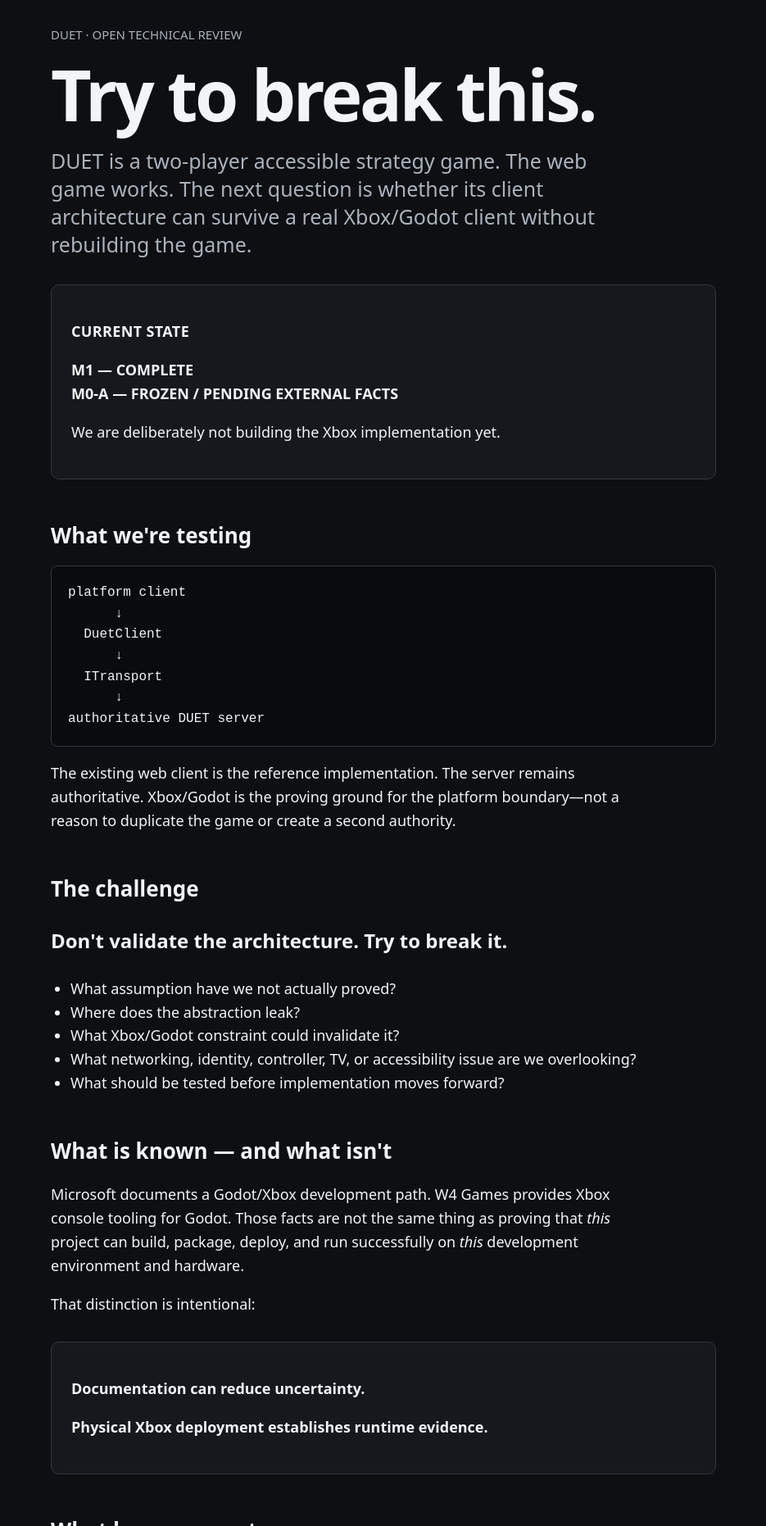
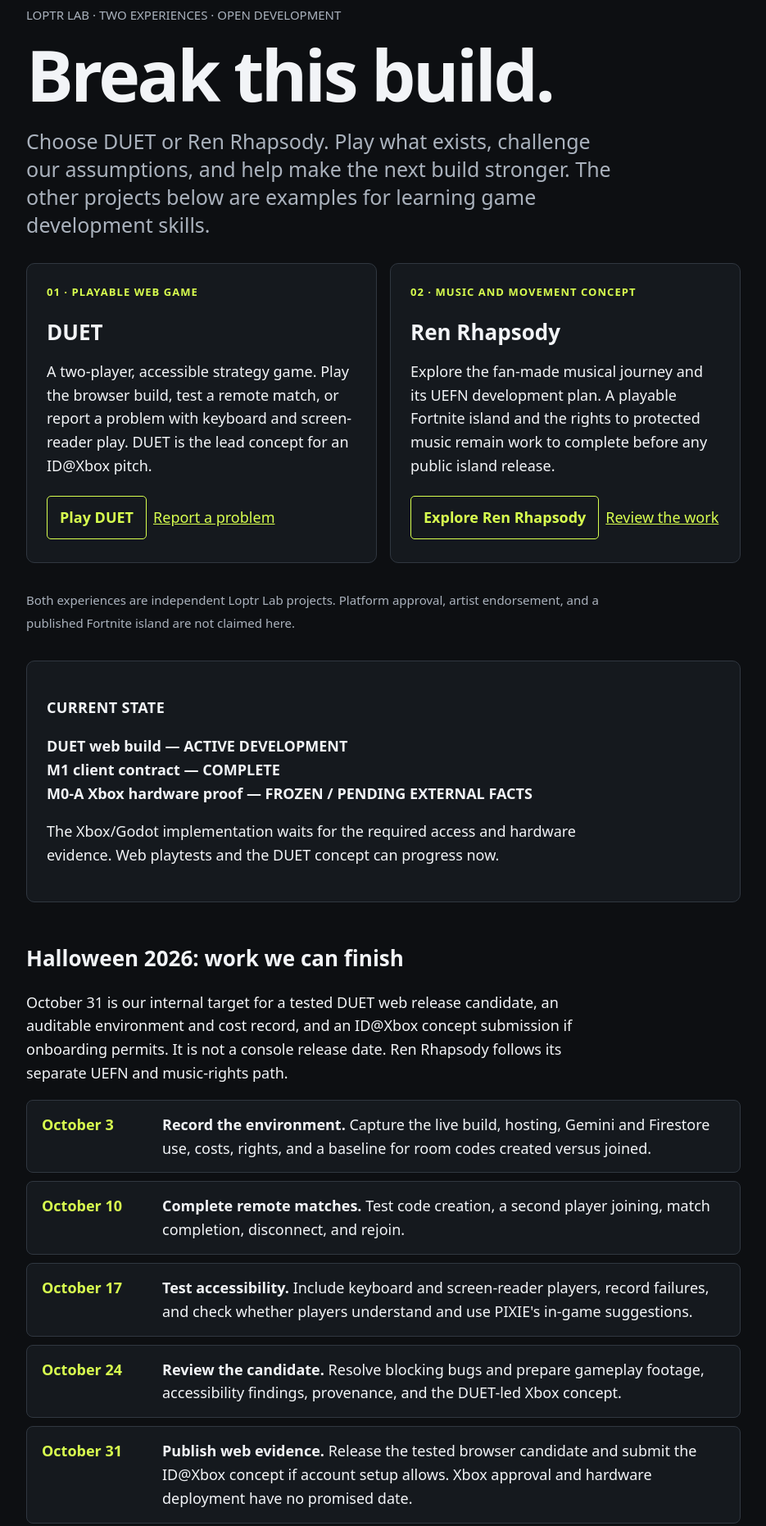
Before and after one commit to Loptr-Lab/duet-solo-hackathon, a website: page duet-review.html in a window 1280 px wide. Shown: the part 63-1925 px from the top of the page at 82% size, without its empty margins (172-1107 px from the left). Drawn offline with Linux system fonts and the light colour scheme.

Commit message:
Update review page with two choices and October milestones (#62)

```diff
--- a/duet-review.html
+++ b/duet-review.html
@@ -3,12 +3,12 @@
 <head>
 <meta charset="utf-8">
 <meta name="viewport" content="width=device-width, initial-scale=1">
-<title>DUET — Mission Control</title>
-<meta name="description" content="An open technical review of DUET's platform-neutral client architecture and proposed Xbox/Godot proving ground.">
+<title>Break This Build | DUET and Ren Rhapsody</title>
+<meta name="description" content="Choose DUET or Ren Rhapsody. Break the build, learn a skill, and follow Loptr Lab’s Halloween 2026 milestones.">
 <style>
 :root{color-scheme:dark;--bg:#0d0f12;--panel:#15191e;--text:#f2f4f7;--muted:#aab2bd;--line:#303740;--accent:#d8ff4f}
 *{box-sizing:border-box}body{margin:0;background:var(--bg);color:var(--text);font:18px/1.6 system-ui,-apple-system,BlinkMacSystemFont,"Segoe UI",sans-serif}
-main{max-width:860px;margin:0 auto;padding:72px 24px 96px}h1{font-size:clamp(48px,9vw,86px);line-height:.95;margin:0 0 24px;letter-spacing:-.04em}
+main{max-width:920px;margin:0 auto;padding:48px 24px 96px}h1{font-size:clamp(48px,9vw,86px);line-height:.95;margin:0 0 24px;letter-spacing:-.04em}
 h2{font-size:26px;margin:48px 0 12px}p{max-width:720px}a{color:var(--accent)}.lede{font-size:25px;line-height:1.35;color:var(--muted);max-width:720px}
 .callout{border:1px solid var(--line);background:var(--panel);padding:24px;margin:32px 0;border-radius:10px}
 pre{overflow:auto;background:#090b0d;border:1px solid var(--line);padding:20px;border-radius:8px;font-size:16px}
@@ -16,22 +16,40 @@
 small{color:var(--muted)}
 .video-wrap{position:relative;padding-bottom:56.25%;height:0;overflow:hidden;margin:32px 0;border-radius:10px}
 .video-wrap iframe{position:absolute;top:0;left:0;width:100%;height:100%;border:0}
+.paths{display:grid;grid-template-columns:repeat(2,minmax(0,1fr));gap:16px;margin:30px 0}.path{border:1px solid var(--line);background:var(--panel);border-radius:10px;padding:24px}.path h2{font-size:26px;margin:0 0 12px}.path p{margin:0 0 18px}.path .tag{font-size:13px;letter-spacing:.08em;text-transform:uppercase;color:var(--accent);font-weight:700}.path a.action{display:inline-block;padding:11px 15px;border:1px solid var(--accent);border-radius:5px;text-decoration:none;font-weight:700;margin:4px 8px 4px 0}.path a.action:hover,.path a.action:focus-visible{background:var(--accent);color:var(--bg)}.milestones{list-style:none;padding:0;display:grid;gap:10px}.milestones li{border:1px solid var(--line);background:var(--panel);border-radius:8px;padding:15px 18px;display:grid;grid-template-columns:135px 1fr;gap:12px}.milestones time{font-weight:700;color:var(--accent)}.examples{display:flex;gap:10px;flex-wrap:wrap}.examples a{border:1px solid var(--line);border-radius:6px;padding:8px 12px;color:var(--text);text-decoration:none}.examples a:hover,.examples a:focus-visible{border-color:var(--accent);color:var(--accent)}:focus-visible{outline:3px solid var(--accent);outline-offset:3px}@media(max-width:650px){.paths,.milestones li{grid-template-columns:1fr}main{padding:32px 18px 64px}}
 </style>
 </head>
 <body>
 <main>
-<p><small>DUET · OPEN TECHNICAL REVIEW</small></p>
-<h1>Try to break this.</h1>
-<p class="lede">DUET is a two-player accessible strategy game. The web game works. The next question is whether its client architecture can survive a real Xbox/Godot client without rebuilding the game.</p>
+<p><small>LOPTR LAB · TWO EXPERIENCES · OPEN DEVELOPMENT</small></p>
+<h1>Break this build.</h1>
+<p class="lede">Choose DUET or Ren Rhapsody. Play what exists, challenge our assumptions, and help make the next build stronger. The other projects below are examples for learning game development skills.</p>
+<div class="paths" aria-label="Choose an experience">
+  <article class="path"><p class="tag">01 · Playable web game</p><h2>DUET</h2><p>A two-player, accessible strategy game. Play the browser build, test a remote match, or report a problem with keyboard and screen-reader play. DUET is the lead concept for an ID@Xbox pitch.</p><a class="action" href="https://duet.loptrlab.com/">Play DUET</a><a href="https://github.com/Loptr-Lab/duet-solo-hackathon/issues">Report a problem</a></article>
+  <article class="path"><p class="tag">02 · Music and movement concept</p><h2>Ren Rhapsody</h2><p>Explore the fan-made musical journey and its UEFN development plan. A playable Fortnite island and the rights to protected music remain work to complete before any public island release.</p><a class="action" href="https://ibloud.github.io/ren-rhapsody/">Explore Ren Rhapsody</a><a href="https://github.com/ibloud/ren-rhapsody/issues">Review the work</a></article>
+</div>
+<p><small>Both experiences are independent Loptr Lab projects. Platform approval, artist endorsement, and a published Fortnite island are not claimed here.</small></p>
 
 <div class="callout">
 <p class="state">CURRENT STATE</p>
-<p><strong>M1 — COMPLETE</strong><br>
-<strong>M0-A — FROZEN / PENDING EXTERNAL FACTS</strong></p>
-<p>We are deliberately not building the Xbox implementation yet.</p>
+<p><strong>DUET web build — ACTIVE DEVELOPMENT</strong><br>
+<strong>M1 client contract — COMPLETE</strong><br>
+<strong>M0-A Xbox hardware proof — FROZEN / PENDING EXTERNAL FACTS</strong></p>
+<p>The Xbox/Godot implementation waits for the required access and hardware evidence. Web playtests and the DUET concept can progress now.</p>
 </div>
 
-<h2>What we're testing</h2>
+<h2 id="halloween-plan">Halloween 2026: work we can finish</h2>
+<p>October 31 is our internal target for a tested DUET web release candidate, an auditable environment and cost record, and an ID@Xbox concept submission if onboarding permits. It is not a console release date. Ren Rhapsody follows its separate UEFN and music-rights path.</p>
+<ol class="milestones">
+<li><time datetime="2026-10-03">October 3</time><span><strong>Record the environment.</strong> Capture the live build, hosting, Gemini and Firestore use, costs, rights, and a baseline for room codes created versus joined.</span></li>
+<li><time datetime="2026-10-10">October 10</time><span><strong>Complete remote matches.</strong> Test code creation, a second player joining, match completion, disconnect, and rejoin.</span></li>
+<li><time datetime="2026-10-17">October 17</time><span><strong>Test accessibility.</strong> Include keyboard and screen-reader players, record failures, and check whether players understand and use PIXIE's in-game suggestions.</span></li>
+<li><time datetime="2026-10-24">October 24</time><span><strong>Review the candidate.</strong> Resolve blocking bugs and prepare gameplay footage, accessibility findings, provenance, and the DUET-led Xbox concept.</span></li>
+<li><time datetime="2026-10-31">October 31</time><span><strong>Publish web evidence.</strong> Release the tested browser candidate and submit the ID@Xbox concept if account setup allows. Xbox approval and hardware deployment have no promised date.</span></li>
+</ol>
+<p><small>These are proposed internal checkpoints, not statements that the work has been completed. The game PIXIE can test one-suggestion UX; the separate iOS assistant still needs its own Files permissions and recovery tests.</small></p>
+
+<h2>What we're testing in DUET</h2>
 <pre>platform client
       ↓
   DuetClient
@@ -69,12 +87,22 @@
 <li>Physical dev-kit deployment and hardware validation</li>
 </ul>
 
-<p>Until those facts arrive, DUET implementation stays frozen at M1.</p>
+<p>Until those facts arrive, <strong>Xbox/Godot implementation</strong> stays frozen at M1. DUET web development and accessible playtesting continue.</p>
+
+<h2>Learn by breaking a smaller example</h2>
+<p>These repositories are skills practice and research examples. They are not extra choices for this release. Pick one issue you can reproduce, document what you expected, and share the steps or a focused fix.</p>
+<div class="examples">
+<a href="https://github.com/ibloud/violets-revenge">Violet's Revenge · browser QA</a>
+<a href="https://github.com/ibloud/ren-tap-tap-revenge">Ren Tap Tap Revenge · rhythm mechanics</a>
+<a href="https://github.com/ibloud/living-room-poetry">Living Room Poetry · narrative</a>
+<a href="https://github.com/ibloud/awesome-open-source-games">Open source games · research</a>
+<a href="https://github.com/ibloud/narrative-provenance">Narrative provenance · documentation</a>
+</div>
 
 <h2>How to review</h2>
 <p>Bring evidence, not vibes. If you think something is wrong, point to the assumption, constraint, documentation, test, or failure mode that supports the objection.</p>
 
-<p><a href="https://github.com/Loptr-Lab/duet-solo-hackathon">DUET repository</a> · <a href="https://github.com/Loptr-Lab/duet-solo-hackathon/pull/48">Current development-state review</a></p>
+<p><a href="https://github.com/Loptr-Lab/duet-solo-hackathon">DUET repository</a> · <a href="https://github.com/Loptr-Lab/duet-solo-hackathon/blob/main/docs/DEVELOPMENT_STATUS.md">Current development status</a> · <a href="https://github.com/Loptr-Lab/duet-solo-hackathon/issues">Share a reproducible issue</a></p>
 
 <hr style="border:none;border-top:1px solid var(--line);margin:64px 0 48px">
 
```
